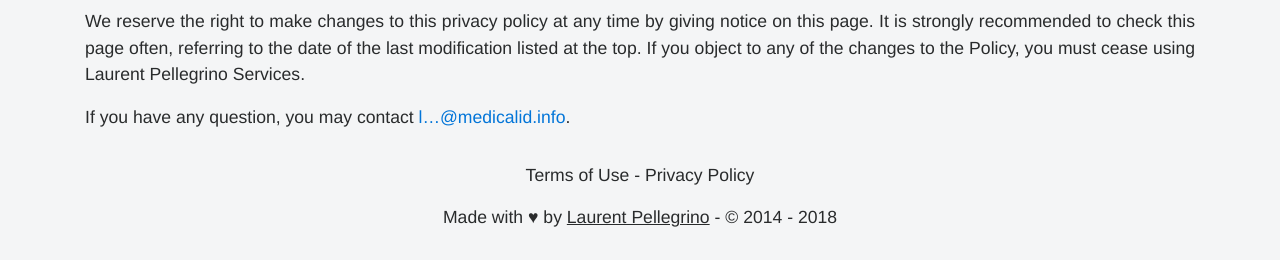
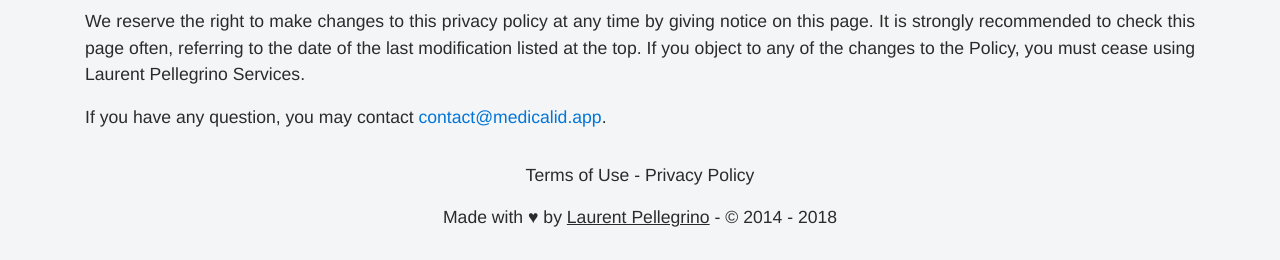
Before and after one commit to medicalid/medicalid.github.io, a Jekyll site: the page built from privacy.md, in a window 1280 px wide. Shown: the part 1280-1540 px from the top of the page. Built offline with Jekyll 4.4.1, drawn with Linux system fonts in a browser that asks for light colours; nearby versions of some CDN libraries; some web fonts are replaced; our own code applies the rules of GitHub Pages for plain Markdown files.

Commit message:
Update privacy.md

```diff
--- a/privacy.md
+++ b/privacy.md
@@ -35,4 +35,4 @@
 
 We reserve the right to make changes to this privacy policy at any time by giving notice on this page. It is strongly recommended to check this page often, referring to the date of the last modification listed at the top. If you object to any of the changes to the Policy, you must cease using Laurent Pellegrino Services.
 
-If you have any question, you may contact <a href="http://www.google.com/recaptcha/mailhide/d?k=01f0mKNqdOfUjYpjqXkwR1Tw==&amp;c=-MTky3_chhbKsPHCU6GWQxQNosSSPOvkvQSYfVlBTDoIh0e8Lt2Oz4kxYwK9ENni" onclick="window.open('http://www.google.com/recaptcha/mailhide/d?k\x3d01f0mKNqdOfUjYpjqXkwR1Tw\x3d\x3d\x26c\x3d-MTky3_chhbKsPHCU6GWQxQNosSSPOvkvQSYfVlBTDoIh0e8Lt2Oz4kxYwK9ENni', '', 'toolbar=0,scrollbars=0,location=0,statusbar=0,menubar=0,resizable=0,width=500,height=300'); return false;" title="Reveal this e-mail address">l...@medicalid.info</a>.
+If you have any question, you may contact <a href="contact@medicalid.app">contact@medicalid.app</a>.
```
